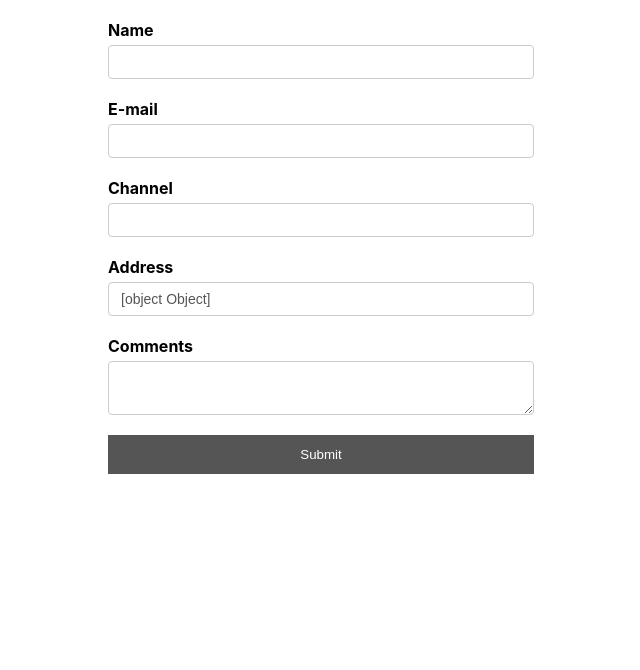
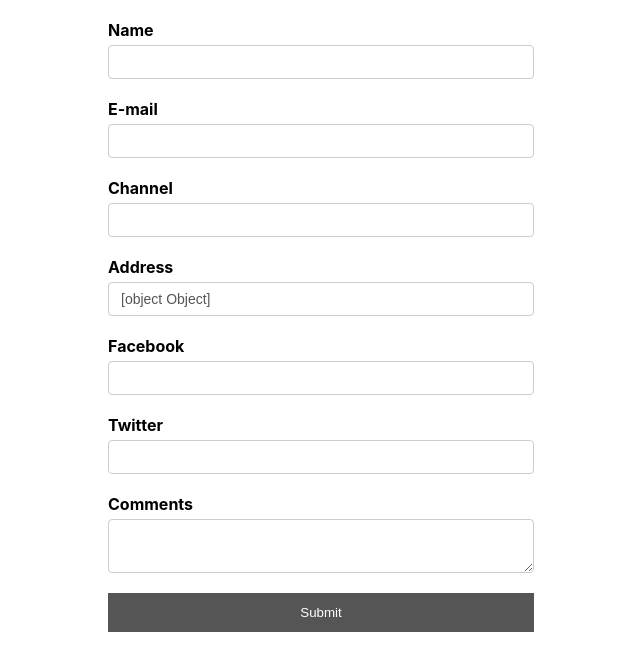
Before and after one commit to Haybuka/React-combo, a React (Create React App) app: page / in a window 1280 px wide. Shown: the top 670 px of the page, without its empty margins (319-959 px from the left). Built offline with nearby package versions, Linux system fonts and the light colour scheme.

Commit message:
Handling value object fornatting

```diff
--- a/src/components/formik/YoutubeForm.js
+++ b/src/components/formik/YoutubeForm.js
@@ -9,6 +9,10 @@ const YoutubeForm = () => {
     channel: "",
     comments: "",
     address: "",
+    social : {
+        facebook : '',
+        twitter : ''
+    }
   };
 
   const onSubmit = (values) => {
@@ -67,7 +71,16 @@ const YoutubeForm = () => {
           </Field>
           <ErrorMessage name="address" />
         </div>
-
+        <div className="form-control">
+          <label htmlFor="facebook">Facebook</label>
+          <Field type="text" id="facebook" name="social.facebook" />
+          <ErrorMessage name="facebook" />
+        </div>
+        <div className="form-control">
+          <label htmlFor="twitter">Twitter</label>
+          <Field type="text" id="twitter" name="social.twitter" />
+          <ErrorMessage name="twitter" />
+        </div>
         <div className="form-control">
           <label htmlFor="comments">Comments</label>
           <Field as="textarea" type="text" id="comments" name="comments" />
```
Also changed, not shown: 1 other file (tests, documents, lock files or other folders).
